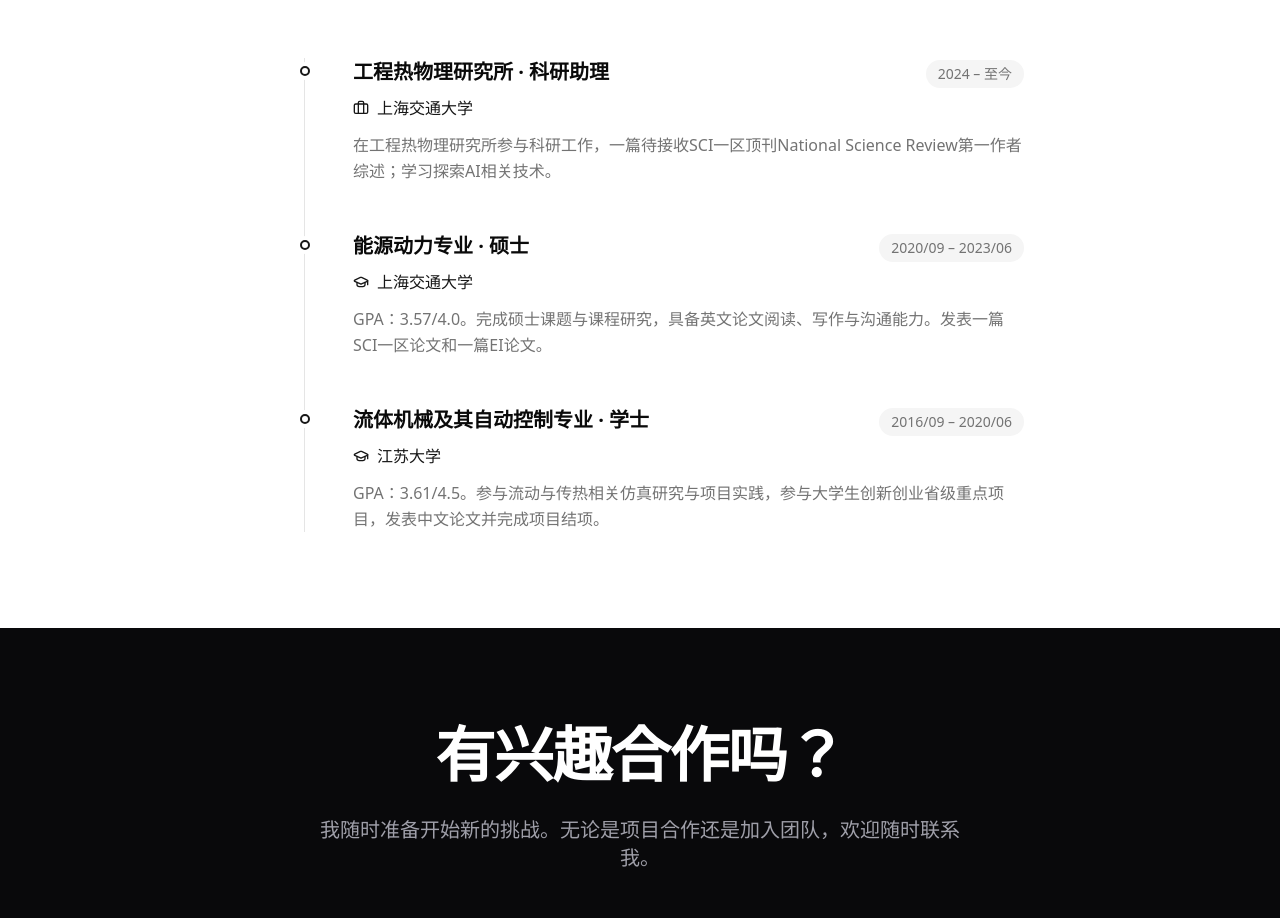
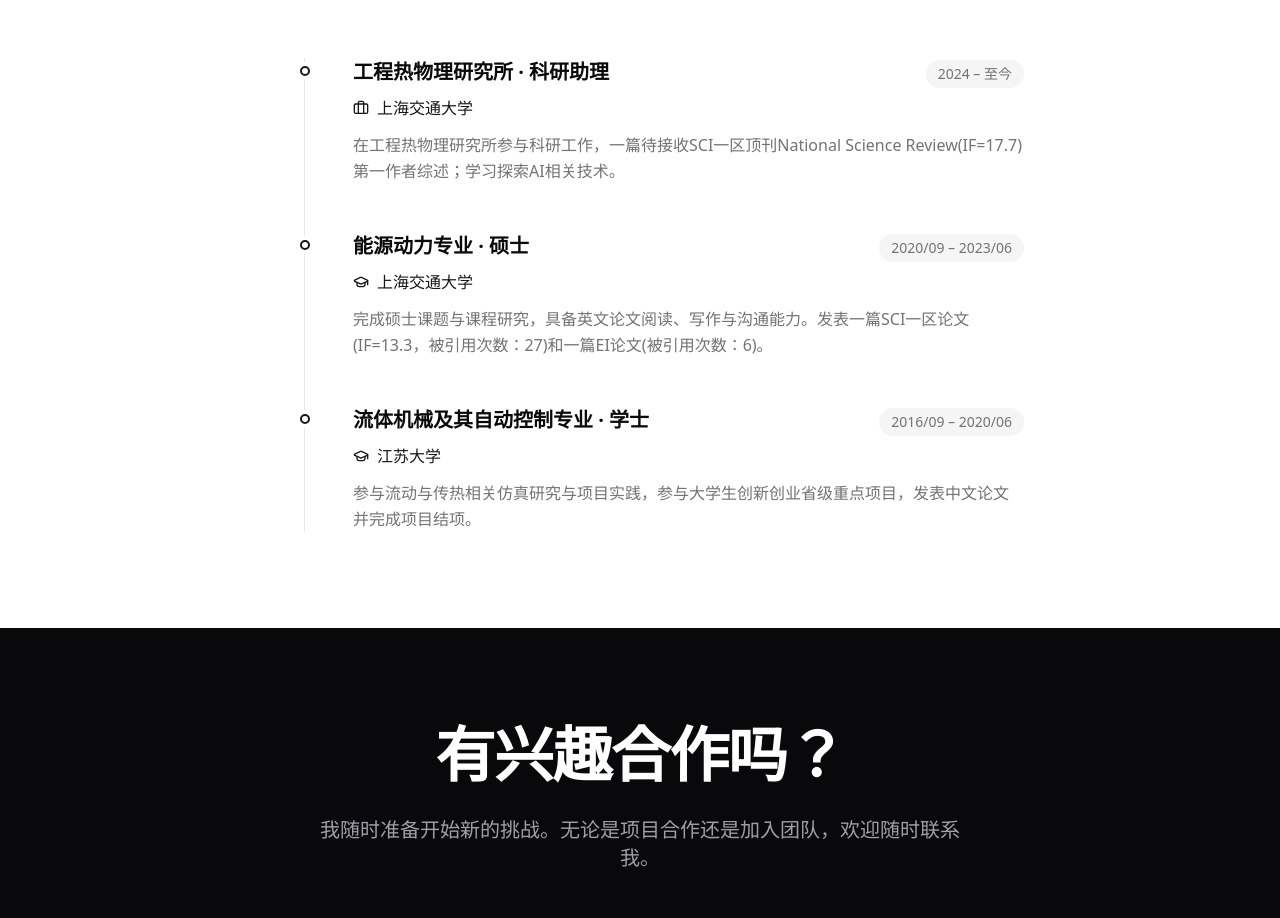
Before and after one commit to Apodopa/ziyao-personal-homepage, a React (Vite) app: page /#/1 in a window 1280 px wide. Shown: the part 3100-4018 px from the top of the page. Built offline with nearby package versions, Linux system fonts and the light colour scheme.

Commit message:
Refine descriptions in Timeline component
Updated descriptions in the Timeline component to include publication details and citation counts.

```diff
--- a/src/components/Timeline.tsx
+++ b/src/components/Timeline.tsx
@@ -16,7 +16,7 @@ const experiences: Experience[] = [
     year: "2024 – 至今",
     title: "工程热物理研究所 · 科研助理",
     company: "上海交通大学",
-    description: "在工程热物理研究所参与科研工作，一篇待接收SCI一区顶刊National Science Review第一作者综述；学习探索AI相关技术。",
+    description: "在工程热物理研究所参与科研工作，一篇待接收SCI一区顶刊National Science Review(IF=17.7)第一作者综述；学习探索AI相关技术。",
     type: "work",
   },
   {
@@ -24,7 +24,7 @@ const experiences: Experience[] = [
     year: "2020/09 – 2023/06",
     title: "能源动力专业 · 硕士",
     company: "上海交通大学",
-    description: "GPA：3.57/4.0。完成硕士课题与课程研究，具备英文论文阅读、写作与沟通能力。发表一篇SCI一区论文和一篇EI论文。",
+    description: "完成硕士课题与课程研究，具备英文论文阅读、写作与沟通能力。发表一篇SCI一区论文(IF=13.3，被引用次数：27)和一篇EI论文(被引用次数：6)。",
     type: "education",
   },
   {
@@ -32,7 +32,7 @@ const experiences: Experience[] = [
     year: "2016/09 – 2020/06",
     title: "流体机械及其自动控制专业 · 学士",
     company: "江苏大学",
-    description: "GPA：3.61/4.5。参与流动与传热相关仿真研究与项目实践，参与大学生创新创业省级重点项目，发表中文论文并完成项目结项。",
+    description: "参与流动与传热相关仿真研究与项目实践，参与大学生创新创业省级重点项目，发表中文论文并完成项目结项。",
     type: "education",
   },
 ];
```
